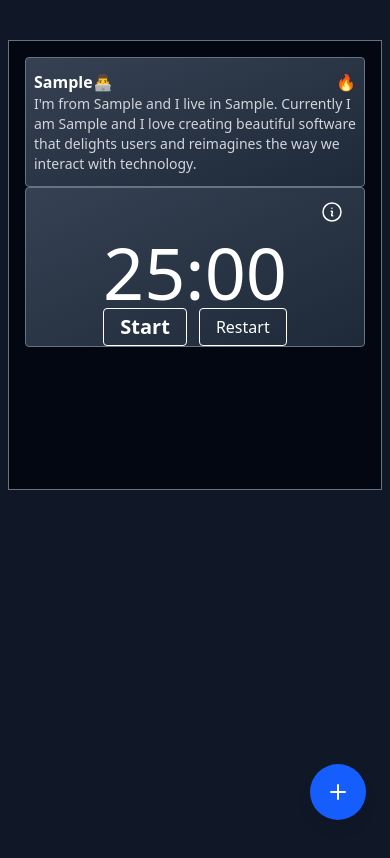
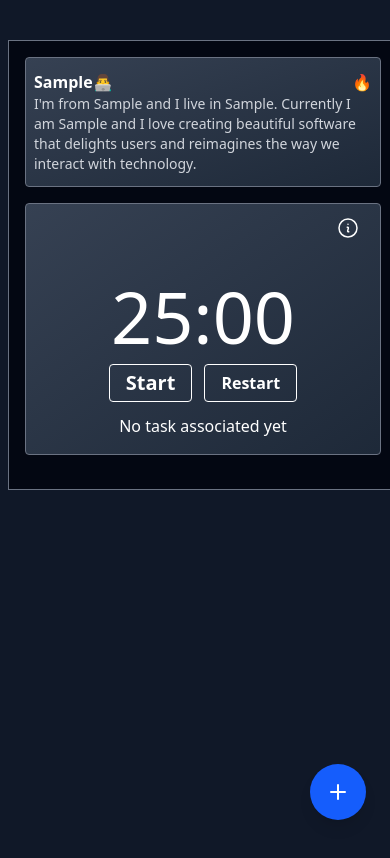
Before and after one commit to dslo07/open-ToDo, a React (Vite) app in the folder openToDo/: page / in a window 390 px wide. Both pictures are taken after typing "Sample", "Sample", "Sample", "Sample", "Sample", "Sample" into the empty fields and a click on the input "Confirmar". Shown: the top 858 px of the page. Built offline with nearby package versions, Linux system fonts and the light colour scheme.

Commit message:
Implementacion de tarea asociada al componente pomodoro y avance en estilos Responsive

```diff
--- a/openToDo/src/components/CardInfo.jsx
+++ b/openToDo/src/components/CardInfo.jsx
@@ -16,7 +16,7 @@ const CardInfo = ({userData}) => {
         fetchFrases();
     },[])
   return (
-    <div className='bg-gradient-to-tl from-gray-800 to-gray-700 px-2 py-3 rounded flex items-center border-1 border-gray-500 gap-2  '>
+    <div className='bg-gradient-to-tl  from-gray-800 to-gray-700 px-2 py-3 rounded flex items-center border-1 border-gray-500 gap-2  '>
         <img src={userData.urlImg} alt="imagen de perfil" className='hidden sm:flex rounded-full mr-1.5 w-[50px] h-[50px]' />
         <div>
             <div className="flex justify-between">
--- a/openToDo/src/components/CardTask.jsx
+++ b/openToDo/src/components/CardTask.jsx
@@ -1,6 +1,6 @@
 import React from 'react'
 
-const   CardTask = ({ task }) => {
+const   CardTask = ({ task,setAssociated, message = "Do now" }) => {
 
   const setPriority= (priority)=>{
     const baseClasses = 'text-sm border-1 py-1 px-2 rounded';
@@ -19,7 +19,7 @@ const   CardTask = ({ task }) => {
 
     //setPriority(task.priority)
     return (
-    <div  className='bg-gray-900 p-3 flex flex-col justify-between rounded-lg border-[1px]  border-gray-500 transition-transform transform hover:scale-102 hover:shadow-lg ' >
+    <div  className='bg-gray-900 p-3 flex flex-col justify-between rounded-lg border-[1px] h-[150px] border-gray-500 transition-transform transform hover:scale-102 hover:shadow-lg ' >
       <div>
           <div className='flex justify-between '>
               <span className={setPriority(task.priority)}>{task.priority}</span>
@@ -31,8 +31,8 @@ const   CardTask = ({ task }) => {
           </div>
       </div>
       <div className='flex mt-full gap-2 '>
-          <button className="border w-60 justify-center font-semibold py-1 px-2 rounded cursor-pointer text-sm flex items-center hover:bg-gray-100 hover:text-gray-900">Ready</button>
-          <button className="border  font-semibold py-1 px-2 rounded cursor-pointer text-sm flex items-center hover:bg-gray-100 hover:text-gray-900">Edit</button>
+          <button className="border w-90 justify-center font-semibold py-1 px-2 rounded cursor-pointer text-sm flex items-center hover:bg-gray-100 hover:text-gray-900" onClick={()=>{setAssociated(task)}}>{message}</button>
+          <button className="border w-20 justify-center font-semibold py-1 px-2 rounded cursor-pointer text-sm flex items-center hover:bg-gray-100 hover:text-gray-900">Edit</button>
       </div>
     </div>
   )
--- a/openToDo/src/components/FabMenu.jsx
+++ b/openToDo/src/components/FabMenu.jsx
@@ -4,7 +4,7 @@ import { IoIosAddCircleOutline } from "react-icons/io";
 import { CgProfile } from "react-icons/cg";
 import { IoLibrary } from "react-icons/io5";
 
-const FabMenu = () => {
+const FabMenu = ({setOpen}) => {
   const [isOpen, setIsOpen] = useState(false);
 
   const toggleMenu = () => setIsOpen(!isOpen);
@@ -17,7 +17,7 @@ const FabMenu = () => {
           <button className="p-3 rounded-full bg-white flex items-center justify-center shadow-md hover:bg-gray-100 cursor-pointer" size={30}>
             <CgProfile className="text-blue-600" />
           </button>
-          <button className="p-3 rounded-full bg-white flex items-center justify-center shadow-md hover:bg-gray-100 cursor-pointer">
+          <button onClick={()=>setOpen(true)}  aria-label="Open profile"  className="p-3 rounded-full bg-white flex items-center justify-center shadow-md hover:bg-gray-100 cursor-pointer">
             <IoIosAddCircleOutline className="text-green-700" />
           </button>
           <button className="p-3 rounded-full sm:hidden bg-white flex items-center justify-center shadow-md hover:bg-gray-100 cursor-pointer">
--- a/openToDo/src/components/MainContent.jsx
+++ b/openToDo/src/components/MainContent.jsx
@@ -1,4 +1,4 @@
-import { cache, useEffect, useState } from 'react';
+import { useEffect, useState } from 'react';
 import CardInfo from './CardInfo';
 import Pomodoro from './Pomodoro';
 import InfoMode from './InfoMode';
@@ -11,6 +11,7 @@ const MainContent = ({ userData }) => {
   const [open, setOpen] = useState(false);
   const [isPomodoro, setIsPomodoro] = useState(true);
   const [taskList, setTaskList] = useState([]);
+  const [associated, setAssociated] = useState({})
 
   // buscar si hay tareas guardadas
     useEffect(() => {
@@ -26,11 +27,13 @@ const MainContent = ({ userData }) => {
     }, [taskList]);
 
   return (
-    <section className="flex justify-between p-4 min-h-[450px] sm:gap-3 bg-gray-950 border border-gray-500 m-2">
+    <section className="flex justify-between p-4 min-h-[450px] w-full sm:gap-3 bg-gray-950 border border-gray-500 m-2">
 
       {/* lado izquierdo */}
       <div className="max-w-[500px] ">
-        <CardInfo userData={userData} />
+        <div className='mb-4'>
+          <CardInfo userData={userData} />
+        </div>
 
         <div className="rounded border border-gray-500 bg-gradient-to-tl from-gray-800 to-gray-700">
           <div className="flex justify-end px-4 py-2">
@@ -42,8 +45,8 @@ const MainContent = ({ userData }) => {
           </div>
 
 
-          <div className='h-full'>
-            { isPomodoro ? <Pomodoro /> : <InfoMode  /> }
+          <div className='py-4'>
+            { isPomodoro ? <Pomodoro associated={associated}/> : <InfoMode  /> }
           </div>
         </div>
       </div>
@@ -87,10 +90,11 @@ const MainContent = ({ userData }) => {
         {/* tareas */}
         {taskList.length <= 0
           ? <NoContent />
-          : <TaskManager taskList={taskList} />
+          : <TaskManager taskList={taskList}  setAssociated={setAssociated}/>
         }
       </div>
-      <FabMenu/>
+      {/* Menu Flotante */}
+      <FabMenu setOpen={setOpen}/>
       {/* modal */}
       <ModalAddTask open={open} setOpen={setOpen} taskList={taskList} setTaskList={setTaskList}/>
     </section>
--- a/openToDo/src/components/Pomodoro.jsx
+++ b/openToDo/src/components/Pomodoro.jsx
@@ -1,18 +1,17 @@
 import { useEffect, useState, useRef } from 'react';
 import CardTask from './CardTask';
 
-const Pomodoro = () => {
+const Pomodoro = ( { associated = null } ) => {
   const [timeLeft, setTimeLeft] = useState(25 * 60); // 25 minutos
   const [isRunning, setIsRunning] = useState(false);
   const intervalRef = useRef(null);
-
-        const task = {
-          name: "nombre de prueba",
-          priority: "High",
-          expiration: "25-08-2025",
-          description: "tarea de",
-          id: Date.now()
-        };
+        // const task = {
+        //   name: "nombre de prueba",
+        //   priority: "High",
+        //   expiration: "25-08-2025",
+        //   description: "tarea de",
+        //   id: Date.now()
+        // };
 
 
 
@@ -51,13 +50,13 @@ const Pomodoro = () => {
 
   return (
     <div className='text-center'>
-      <h2 className="text-7xl">{formatTime()}</h2>
+      <h2 className="text-7xl m-3">{formatTime()}</h2>
         <div className="flex justify-center items-center flex-col gap-4">
           <div className="flex gap-3">
             <button className="border py-1 px-4 rounded text-xl font-semibold hover:bg-gray-100 hover:text-gray-900 cursor-pointer" onClick={handleStartPause}>
               {isRunning ? 'Pause' : 'Start'}
             </button>
-            <button className="border text-md py-1 px-4 rounded hover:bg-gray-100 hover:text-gray-900 cursor-pointer"onClick={() => handleReset(25)}>
+            <button className="border text-md py-1 px-4 rounded font-semibold hover:bg-gray-100 hover:text-gray-900 cursor-pointer"onClick={() => handleReset(25)}>
               Restart
             </button>
           </div>
@@ -72,7 +71,13 @@ const Pomodoro = () => {
               </div>
             )}
         </div>
+            <div className='mt-3 px-3'>
+              {
+                associated  && associated.name != null ? <CardTask task={associated} message={"Mark As Ready"}/> : "No task associated yet"
+              }
 
+
+            </div>
     </div>
   );
 };
--- a/openToDo/src/components/TaskManager.jsx
+++ b/openToDo/src/components/TaskManager.jsx
@@ -2,12 +2,12 @@ import React from 'react';
 import CardTask from './CardTask';
 import Paginacion from './Paginacion';
 
-const TaskManager = ( {taskList}) => {
+const TaskManager = ( {taskList,setAssociated}) => {
 
   return (
     <>
       <div className='grid grid-cols-2 gap-3'>
-        {taskList.map(task => (<div key={task.id}> <CardTask task={task}/> </div>) )}
+        {taskList.map(task => (<div key={task.id}> <CardTask task={task } setAssociated={setAssociated} /> </div>) )}
       </div>
       <div className='flex justify-center'>
       </div>
```
